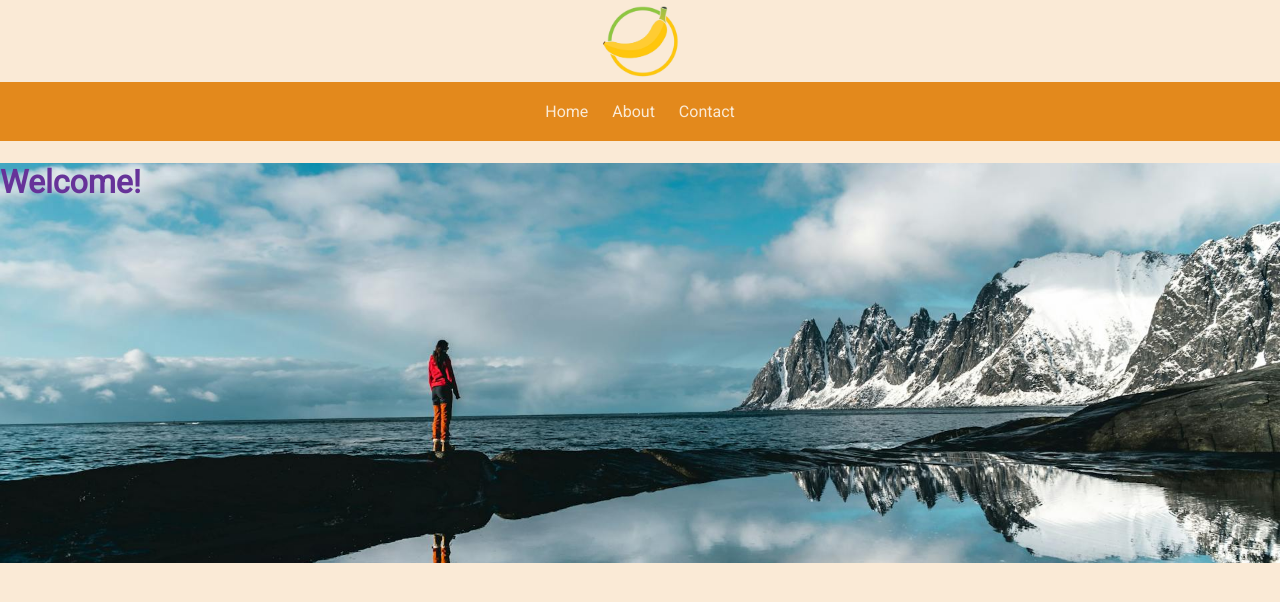
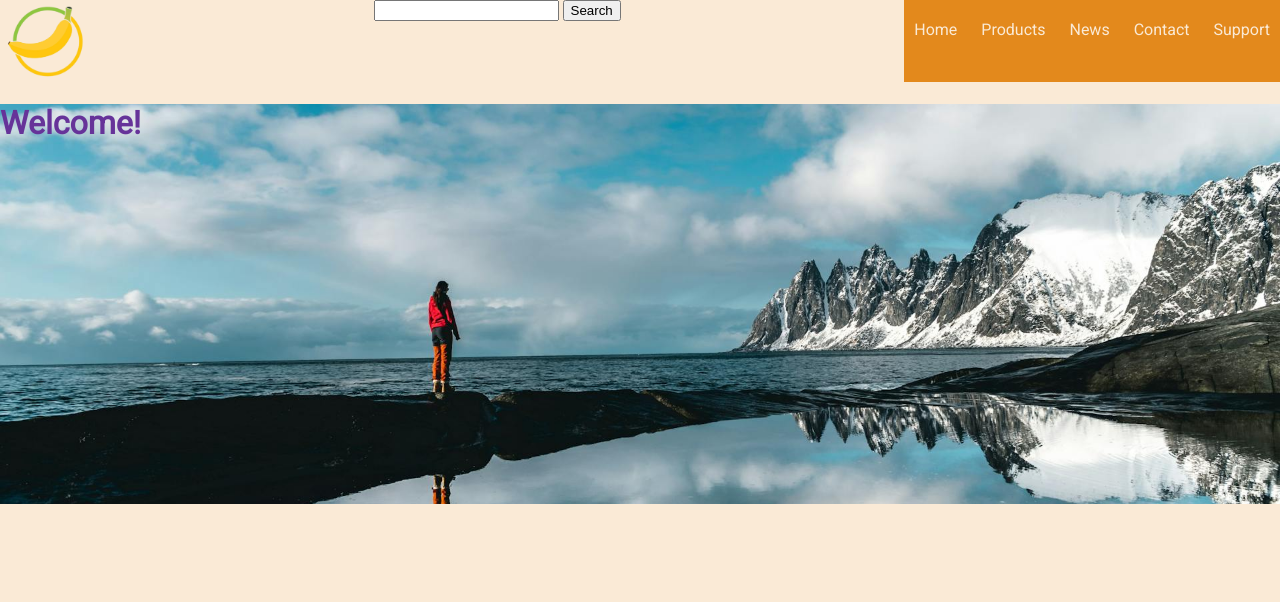
Before and after one commit to Anshig35/Anar35firstweb35, a plain HTML site: page index.html in a window 1280 px wide. Drawn offline with Linux system fonts and the light colour scheme.

Commit message:
added flex

```diff
--- a/index.html
+++ b/index.html
@@ -13,12 +13,18 @@
 </head>
 
 <body>
-    <header>
+    <header class="main-header">
         <img class="logo" src="pngtree-banana-logo-vector-illustration-pulp-eating-snack-vector-png-image_37273506.png">
+        <form id="search-form">
+            <input type="text" name="search-keywords" id="search">
+            <button type="submit">Search</button>
+        </form>
         <nav class="navigation">
             <a href="index.html">Home</a>
-            <a href="about.html">About</a>
+            <a href="products.html">Products</a>
+            <a href="news.html">News</a>
             <a href="contact.html">Contact</a>
+            <a href="support.html">Support</a>
         </nav>
     </header>
     <div class="banner">
--- a/styles.css
+++ b/styles.css
@@ -8,7 +8,7 @@ body {
 .logo {
     max-width: 90px;
     display: block;
-    margin: auto;
+    /* margin: auto; */
 }
 .navigation {
     text-align: center;
@@ -33,3 +33,8 @@ body {
     background-size: cover;
     background-position: center center;
 }
+
+.main-header {
+    display: flex;
+    justify-content: space-between;
+}
```
